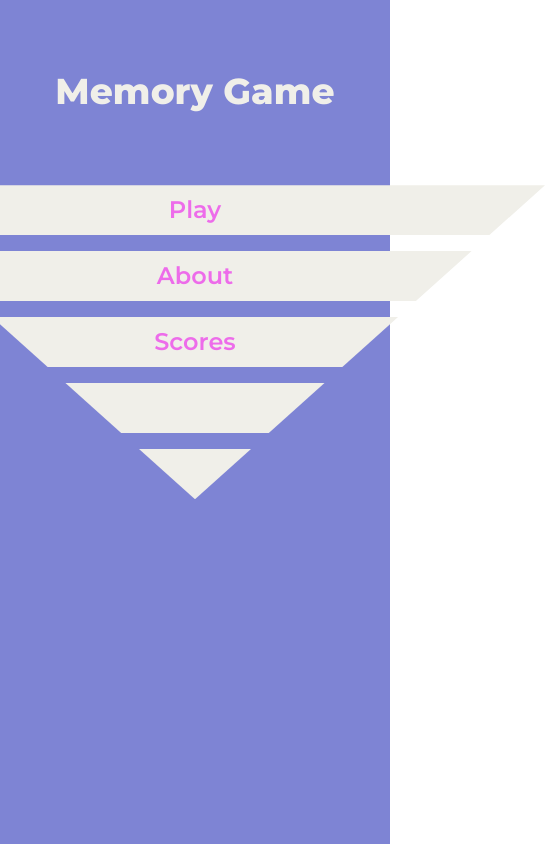
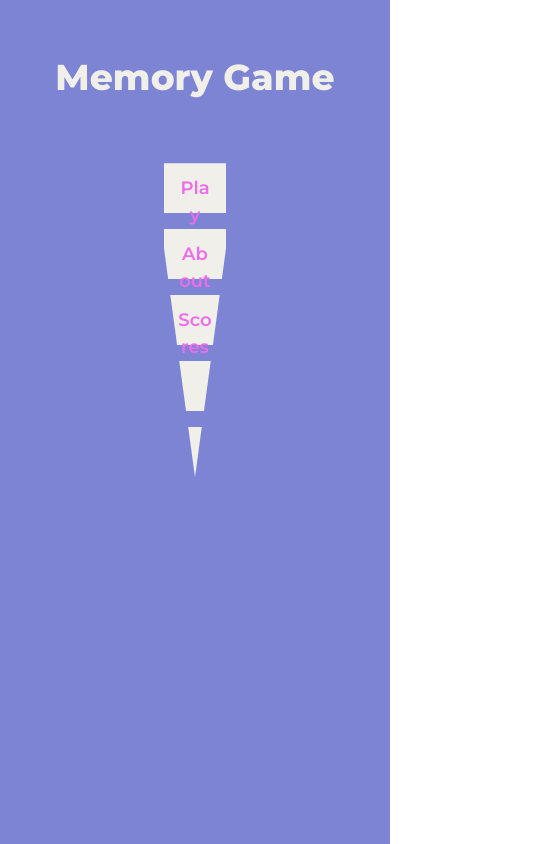
Before and after one commit to nanualinav/memory-game, a React (Create React App) app: page / in a window 390 px wide. Shown: the whole page, 545 px wide, since content can reach past the window. Built offline with nearby package versions, Linux system fonts and the light colour scheme; the HTML template or start-up script is replaced by a standard one.

Commit message:
Improved game responsiveness

```diff
--- a/src/App.js
+++ b/src/App.js
@@ -174,28 +174,33 @@ function App() {
     }
 
    return (
-  <ChakraProvider theme={theme}>
-    <Box
-      w='100vw'
+    <ChakraProvider theme={theme}>
+      <Box
+      w='100%'
       minHeight='100vh'
       backgroundColor={showMenu ? '#7E84D4' : 'F0EFE9'}
       display='flex'
       alignItems='top'
+      justifyContent='center'
+      p={{ base: 4, md: 8 }}
+      overflowX="hidden"
       >
-    <Container align='center'
-               maxWidth='100%'>
+      <Container align='center'
+                maxWidth='100%'
+               >
             <VStack
-              mt='70px' align='center'
+              mt={{ base: '40px', md: '70px' }}  align='center'
+              spacing={8}
             >
             <Heading
                 as='h3' size='2xl' fontWeight='800'
-                mb='4rem' color={showMenu ? '#F0EFE9' : '#4B4B4B'}
+                mb={{ base: '2rem', md: '4rem' }} color={showMenu ? '#F0EFE9' : '#4B4B4B'}
             >{headingText}
             </Heading>
             {showMenu ? (
-                <Box style={vShapeStyle}>
+                <Box style={vShapeStyle} display='flex' justifyContent='center' alignItems='center'>
                     <VStack
-                        spacing={4} width='700px'>
+                        spacing={4} width={{ base: '90%', md: '700px'}}>
                         <MenuButton onClick={shuffleCards}>Play</MenuButton>
                         <MenuButton onClick={handleShowAbout}>About</MenuButton>
                         <MenuButton>Scores</MenuButton>
@@ -206,17 +211,20 @@ function App() {
             ) : showAbout ? (
               <>
                 <AboutCard />
-                <Button colorScheme='purple' top={'2rem'} onClick={handleBackFromAbout}>
+                <Button colorScheme='purple' mt={{ base: '1rem', md: '2rem' }} onClick={handleBackFromAbout}>
                     Go Back
                   </Button>
                 </>
             ) : (
                 <Box vh='100%'>
-                  <HStack justify='space-between' w='100%' mb='1rem'>
+                  <HStack justify='space-between' w='100%' mb='1rem'
+                          flexDirection={{ base: 'column', md: 'row' }}
+                          >
                   <Timer
                         seconds={timer}
                         isGameOver={gameOver} />
-                        <Button colorScheme='orange' borderRadius='50' onClick={handleExitToMenu}>Exit Game</Button>
+                        <Button colorScheme='orange' borderRadius='50' mt={{ base: '1rem', md: 0 }}
+                                onClick={handleExitToMenu}>Exit Game</Button>
                   </HStack>
                     <Grid
                         templateColumns={{
@@ -224,7 +232,7 @@ function App() {
                           md: 'repeat(4, 1fr)',
                           lg: 'repeat(6, 1fr)',
                         }}
-                        gap='2rem'
+                        gap={{ base: '1rem', md: '2rem' }}
                     >{cards.map(card => (
                         <Card
                             key={card.id}
@@ -240,7 +248,7 @@ function App() {
                 isOpen={(gameOver || isGameComplete) && !showAbout && !showMenu && cards.length > 0}
                 onClose={() => { }}
                 isCentered>
-                <ModalOverlay size='100vh'/>
+                <ModalOverlay size='100%'/>
                 <ModalContent p='2rem'>
                     <ModalBody >
                         <VStack align='center' justify='center' spacing={4}>
--- a/src/partials/card.jsx
+++ b/src/partials/card.jsx
@@ -16,8 +16,8 @@ const Card = ({ card, handleChoice, isFlipped, disabled }) => {
     return (
         <Box
             position='relative'
-            width='150px'
-            height='200px'
+            width={{ base: '100px', md: '150px' }}
+            height={{ base: '140px', md: '200px' }}
             my={3} boxShadow='md'>
             <Box
                 position='absolute'
--- a/src/partials/menu-button.jsx
+++ b/src/partials/menu-button.jsx
@@ -17,17 +17,19 @@ const MenuButton = ({ children = '', onClick = () => { } }) => {
         <Box
             as='button'
             bg='#F0EFE9'
-            width='100%'
-            height='50px'
-            fontSize='2xl'
+            width={{ base: '80%', md: '100%' }}
+            height={{ base: '50px', md: '60px' }}
+            fontSize={{ base: 'lg', md: '2xl' }}
             fontWeight='600'
             color='#ED6CEA'
             transition='background-color 0.2s'
+            padding={{ base: '0.75rem', md: '1rem' }}
             _hover={{
                 animation: `${rotateAnimation} 1s ease-in`,
                 backgroundColor: 'orange.200'
             }}
-            onClick={onClick}>
+            onClick={onClick}
+        >
             {children}
         </Box>
     )
```
